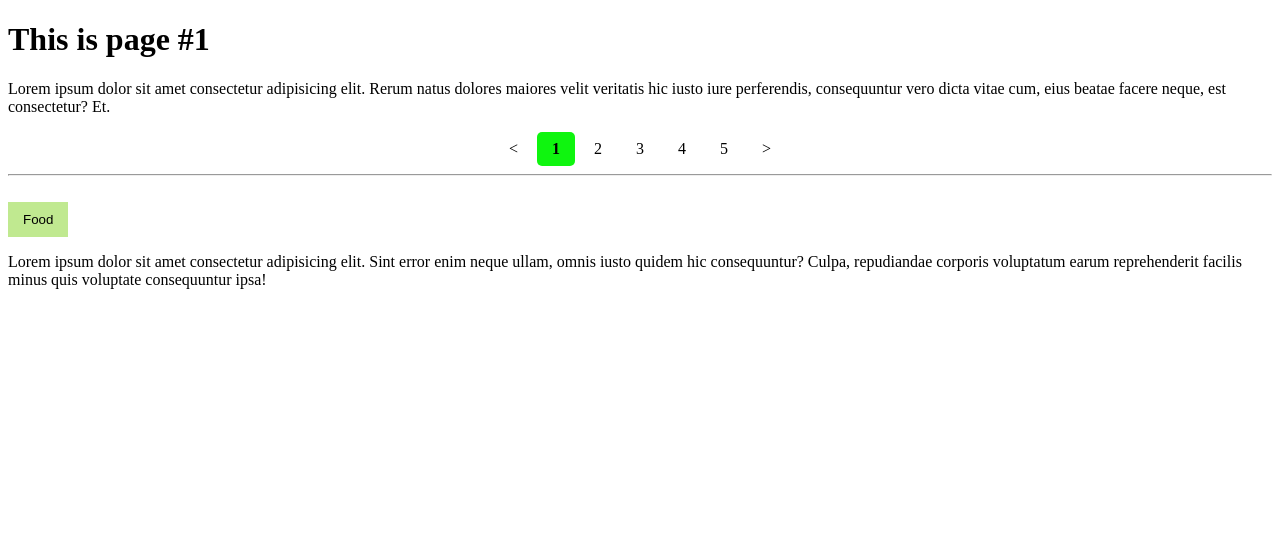
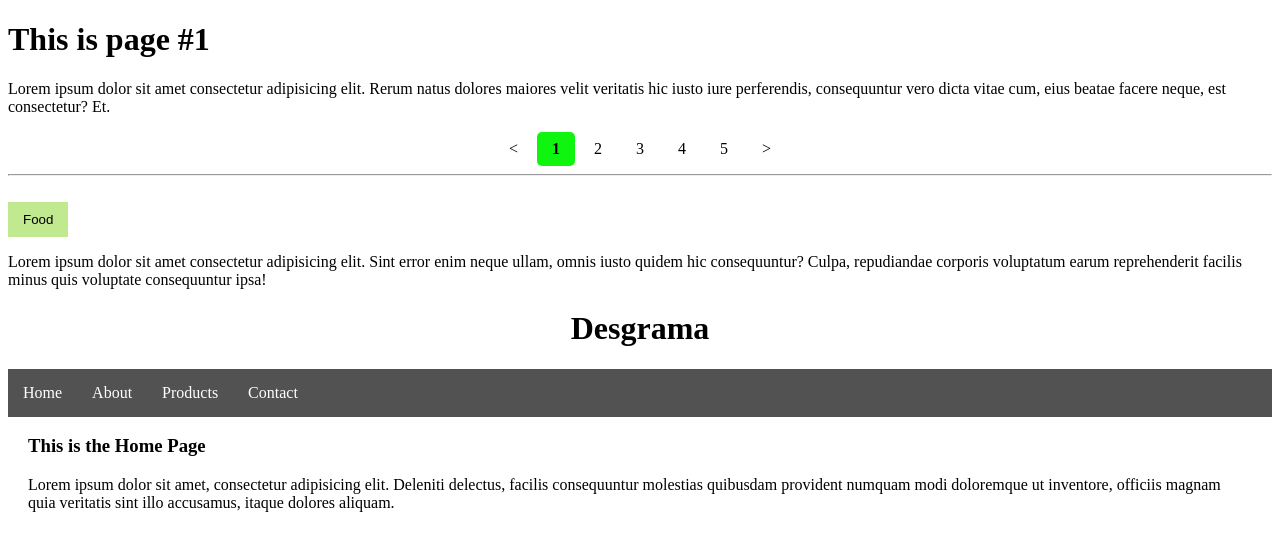
Before and after one commit to GustavoMacedoSilva/WebDevelopmentLeaning, a plain HTML site: page HTML_CSS_JS/pages/desgrameira/desgrama.html in a window 1280 px wide. Drawn offline with Linux system fonts and the light colour scheme.

Commit message:
feat: Navbar

```diff
--- a/HTML_CSS_JS/pages/desgrameira/desgrama.html
+++ b/HTML_CSS_JS/pages/desgrameira/desgrama.html
@@ -37,5 +37,25 @@
         </div>
         <p>Lorem ipsum dolor sit amet consectetur adipisicing elit. Sint error enim neque ullam, omnis iusto quidem hic consequuntur? Culpa, repudiandae corporis voluptatum earum reprehenderit facilis minus quis voluptate consequuntur ipsa!</p>
     </div>
+
+
+
+    <div id="NavigationBar">
+        <h1>Desgrama</h1>
+        <nav class="navbar">
+            <ul>
+                <li><a href="desgrama.html">Home</a></li>
+                <li><a href="about.html">About</a></li>
+                <li><a href="products.html">Products</a></li>
+                <li><a href="contact.html">Contact</a></li>
+            </ul>
+        </nav>
+
+        <main>
+            <h3>This is the Home Page</h3>
+            <p>Lorem ipsum dolor sit amet, consectetur adipisicing elit. Deleniti delectus, facilis consequuntur molestias quibusdam provident numquam modi doloremque ut inventore, officiis magnam quia veritatis sint illo accusamus, itaque dolores aliquam.</p>
+
+        </main>
+    </div>
 </body>
 </html>
--- a/HTML_CSS_JS/pages/desgrameira/style.css
+++ b/HTML_CSS_JS/pages/desgrameira/style.css
@@ -49,3 +49,35 @@
 .dropdown a:hover{
     background-color: hsl(0, 0%, 90%);
 }
+
+#NavigationBar{
+    margin: 0px;
+}
+#NavigationBar main{
+    margin-left: 20px;
+    margin-right: 20px;
+}
+#NavigationBar h1{
+    text-align: center;
+}
+#NavigationBar .navbar ul{
+    list-style-type: none;
+    background-color: hsl(0, 0%, 32%);
+    padding: 0px;
+    margin: 0px;
+    overflow: hidden;
+}
+#NavigationBar .navbar a{
+    color: white;
+    text-decoration: none;
+    padding: 15px;
+    display: block;
+    text-align: center;
+}
+#NavigationBar .navbar a:hover{
+    background-color: hsl(0, 0%, 11%);
+
+}
+#NavigationBar .navbar li{
+    float: left;
+}
```
Also changed, not shown: HTML_CSS_JS/pages/desgrameira/about.html (added, +28 -0 lines), HTML_CSS_JS/pages/desgrameira/contact.html (added, +28 -0 lines), HTML_CSS_JS/pages/desgrameira/products.html (added, +28 -0 lines).
